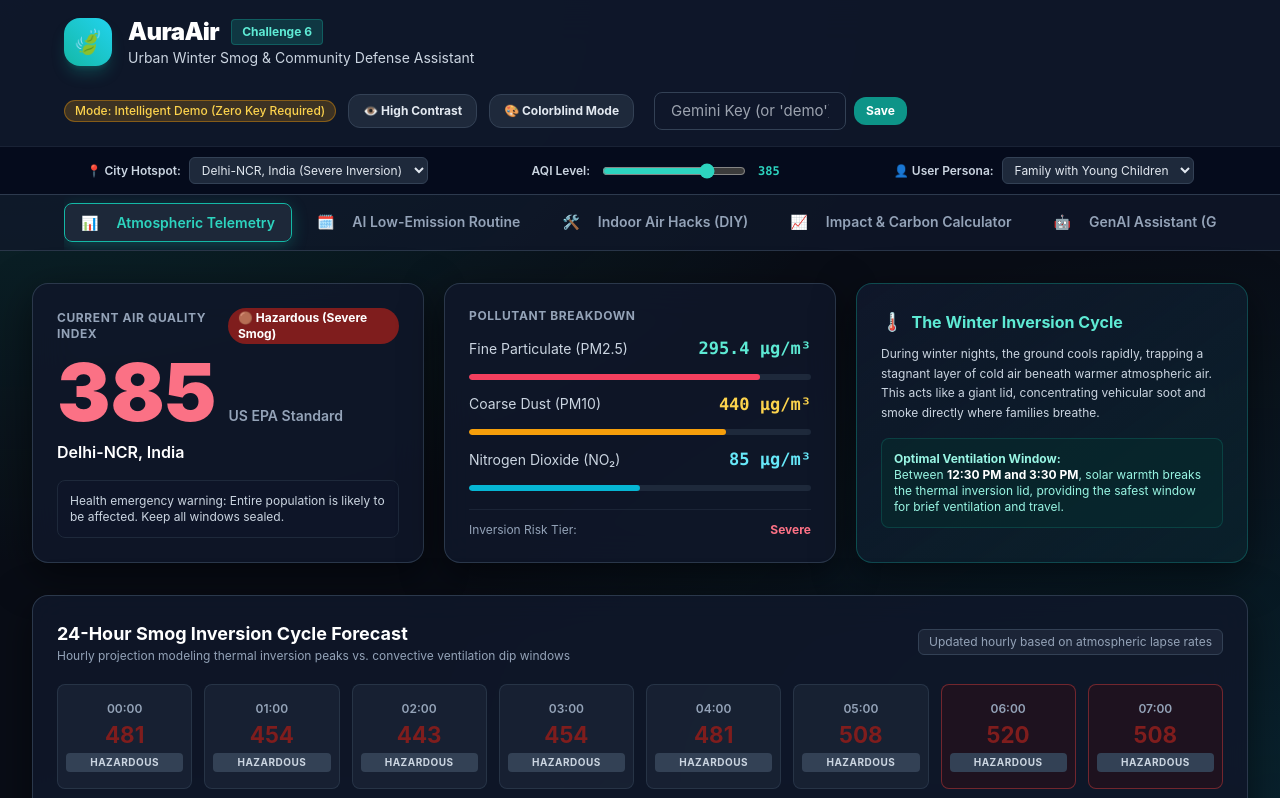
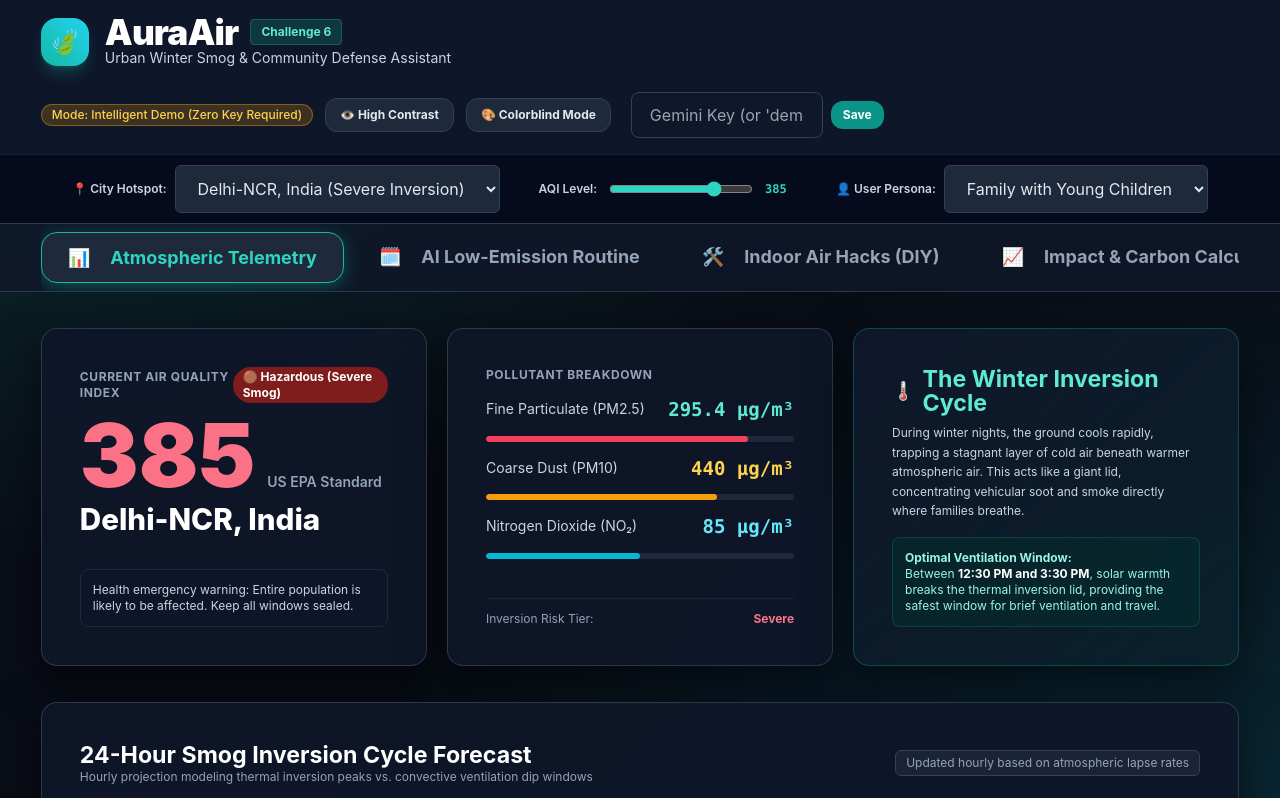
Before and after one commit to swatiicfai/PromptWars-Challenge-6, a website: page index.html in a window 1280 px wide. Shown: the top 798 px of the page. Drawn offline with nearby package versions, Linux system fonts and the light colour scheme.

Commit message:
style: upscale layout to 98% width and 19px base typography for large screens

```diff
--- a/css/styles.css
+++ b/css/styles.css
@@ -1,20 +1,20 @@
 /**
  * @file styles.css
  * @description Comprehensive Self-Contained Atmospheric Theme for AuraAir.
- * Scaled and optimized for widescreen displays with generous typography,
+ * Large-format widescreen styling with prominent typography,
  * expansive card containers, WCAG 2.1 AA/AAA compliance, High-Contrast mode,
  * and Colorblind accessibility patterns.
- * @version 1.1.0
+ * @version 1.2.0
  * @license MIT
  */
 
 :root {
   --bg-primary: #090d16;
   --bg-secondary: #0f172a;
-  --bg-card: rgba(15, 23, 42, 0.88);
+  --bg-card: rgba(15, 23, 42, 0.90);
   --bg-card-hover: rgba(30, 41, 59, 0.98);
-  --border-color: rgba(51, 65, 85, 0.8);
-  --border-glow: rgba(45, 212, 191, 0.45);
+  --border-color: rgba(51, 65, 85, 0.85);
+  --border-glow: rgba(45, 212, 191, 0.5);
 
   --accent-teal: #14b8a6;
   --accent-teal-light: #2dd4bf;
@@ -30,9 +30,9 @@
 
   --font-sans: 'Inter', system-ui, -apple-system, BlinkMacSystemFont, 'Segoe UI', Roboto, sans-serif;
   --radius-sm: 8px;
-  --radius-md: 14px;
-  --radius-lg: 20px;
-  --radius-xl: 28px;
+  --radius-md: 16px;
+  --radius-lg: 24px;
+  --radius-xl: 32px;
 
   --transition-fast: 150ms cubic-bezier(0.4, 0, 0.2, 1);
   --transition-normal: 250ms cubic-bezier(0.4, 0, 0.2, 1);
@@ -54,33 +54,54 @@ body {
   font-family: var(--font-sans);
   background-color: var(--bg-primary);
   color: var(--text-main);
-  line-height: 1.65;
-  font-size: 17px; /* Increased base font size */
+  line-height: 1.7;
+  font-size: 19px !important; /* Prominent base font */
   -webkit-font-smoothing: antialiased;
   background-image:
-    radial-gradient(at 0% 0%, rgba(20, 184, 166, 0.18) 0px, transparent 50%),
-    radial-gradient(at 100% 100%, rgba(6, 182, 212, 0.12) 0px, transparent 50%);
+    radial-gradient(at 0% 0%, rgba(20, 184, 166, 0.2) 0px, transparent 50%),
+    radial-gradient(at 100% 100%, rgba(6, 182, 212, 0.15) 0px, transparent 50%);
   background-attachment: fixed;
   display: flex;
   flex-direction: column;
 }
 
-/* Expanded Container for Widescreen */
+/* Expansive Widescreen Container */
 .max-w-7xl {
-  width: 95%;
-  max-width: 1680px; /* Generous width scaling */
-  margin-left: auto;
-  margin-right: auto;
-  padding-left: 24px;
-  padding-right: 24px;
+  width: 98% !important;
+  max-width: 1850px !important;
+  margin-left: auto !important;
+  margin-right: auto !important;
+  padding-left: 28px !important;
+  padding-right: 28px !important;
+}
+
+/* Typography Hierarchy */
+h1 {
+  font-size: 2.2rem !important;
+  font-weight: 900 !important;
+}
+
+h2 {
+  font-size: 1.85rem !important;
+  font-weight: 800 !important;
+}
+
+h3 {
+  font-size: 1.45rem !important;
+  font-weight: 700 !important;
+}
+
+h4 {
+  font-size: 1.15rem !important;
+  font-weight: 700 !important;
 }
 
 /* Header Styles */
 header[role="banner"] {
-  background: rgba(15, 23, 42, 0.96);
-  backdrop-filter: blur(20px);
-  -webkit-backdrop-filter: blur(20px);
-  border-bottom: 1px solid rgba(51, 65, 85, 0.85);
+  background: rgba(15, 23, 42, 0.98);
+  backdrop-filter: blur(24px);
+  -webkit-backdrop-filter: blur(24px);
+  border-bottom: 1px solid rgba(51, 65, 85, 0.9);
   position: sticky;
   top: 0;
   z-index: 50;
@@ -92,15 +113,15 @@ header[role="banner"] {
   flex-wrap: wrap;
   align-items: center;
   justify-content: space-between;
-  gap: 20px;
-  padding-top: 18px;
-  padding-bottom: 18px;
+  gap: 24px;
+  padding-top: 20px;
+  padding-bottom: 20px;
 }
 
 .header-context-bar {
-  background: rgba(8, 12, 22, 0.9);
-  border-top: 1px solid rgba(51, 65, 85, 0.7);
-  padding: 14px 0;
+  background: rgba(8, 12, 22, 0.95);
+  border-top: 1px solid rgba(51, 65, 85, 0.8);
+  padding: 16px 0;
 }
 
 .context-bar-inner {
@@ -108,32 +129,32 @@ header[role="banner"] {
   flex-wrap: wrap;
   align-items: center;
   justify-content: space-between;
-  gap: 20px;
-  font-size: 15px;
+  gap: 24px;
+  font-size: 16px;
 }
 
 /* Nav & Tabs */
 nav[role="navigation"] {
-  background: rgba(15, 23, 42, 0.75);
-  border-bottom: 1px solid rgba(51, 65, 85, 0.75);
+  background: rgba(15, 23, 42, 0.8);
+  border-bottom: 1px solid rgba(51, 65, 85, 0.8);
   width: 100%;
 }
 
 .tab-nav-container {
   display: flex;
-  gap: 12px;
+  gap: 14px;
   overflow-x: auto;
-  padding: 14px 0;
+  padding: 16px 0;
 }
 
 .tab-nav-btn {
   display: inline-flex;
   align-items: center;
-  gap: 10px;
-  padding: 12px 22px; /* Increased button sizing */
-  border-radius: var(--radius-md);
-  font-size: 16px; /* Larger tab text */
-  font-weight: 600;
+  gap: 12px;
+  padding: 14px 26px !important;
+  border-radius: var(--radius-md) !important;
+  font-size: 18px !important;
+  font-weight: 700 !important;
   color: var(--text-muted);
   background: transparent;
   border: 1px solid transparent;
@@ -144,21 +165,21 @@ nav[role="navigation"] {
 
 .tab-nav-btn:hover {
   color: var(--text-main);
-  background: rgba(30, 41, 59, 0.75);
+  background: rgba(30, 41, 59, 0.8);
 }
 
 .tab-nav-btn.active {
-  background: rgba(30, 41, 59, 0.98) !important;
+  background: rgba(30, 41, 59, 1) !important;
   color: var(--accent-teal-light) !important;
-  border: 1px solid var(--accent-teal) !important;
-  box-shadow: 0 4px 16px rgba(20, 184, 166, 0.28);
+  border: 1.5px solid var(--accent-teal) !important;
+  box-shadow: 0 4px 18px rgba(20, 184, 166, 0.35);
 }
 
 /* Main Content Area */
 main#main-content {
   flex: 1 0 auto;
-  padding-top: 32px;
-  padding-bottom: 48px;
+  padding-top: 36px;
+  padding-bottom: 60px;
   width: 100%;
 }
 
@@ -173,29 +194,49 @@ main#main-content {
 /* Glassmorphism Cards */
 .glass-card {
   background: var(--bg-card);
-  backdrop-filter: blur(18px);
-  -webkit-backdrop-filter: blur(18px);
+  backdrop-filter: blur(20px);
+  -webkit-backdrop-filter: blur(20px);
   border: 1px solid var(--border-color);
   border-radius: var(--radius-lg);
-  padding: 32px; /* Increased internal card padding */
-  box-shadow: 0 12px 40px 0 rgba(0, 0, 0, 0.5);
-  transition: border-color var(--transition-normal), box-shadow var(--transition-normal), transform var(--transition-normal);
+  padding: 38px !important;
+  box-shadow: 0 14px 45px 0 rgba(0, 0, 0, 0.55);
+  transition: border-color var(--transition-normal), box-shadow var(--transition-normal);
 }
 
 .glass-card:hover {
   border-color: var(--border-glow);
-  box-shadow: 0 18px 50px 0 rgba(20, 184, 166, 0.22);
+  box-shadow: 0 20px 60px 0 rgba(20, 184, 166, 0.25);
+}
+
+/* Routine Timeline Items */
+#tab-routine .flex.space-x-4 {
+  padding: 22px !important;
+  border-radius: var(--radius-md) !important;
+  margin-bottom: 18px !important;
+}
+
+#tab-routine .text-2xl {
+  font-size: 2.2rem !important;
+}
+
+#tab-routine h3 {
+  font-size: 1.25rem !important;
+}
+
+#tab-routine p {
+  font-size: 1.05rem !important;
+  line-height: 1.7;
 }
 
 /* Dashboard Metric Cards Grid */
 .telemetry-grid {
   display: grid;
   grid-template-columns: repeat(3, minmax(0, 1fr));
-  gap: 28px; /* Wider gap between cards */
-  margin-bottom: 32px;
+  gap: 32px;
+  margin-bottom: 36px;
 }
 
-@media (max-width: 1024px) {
+@media (max-width: 1100px) {
   .telemetry-grid {
     grid-template-columns: 1fr;
   }
@@ -203,7 +244,7 @@ main#main-content {
 
 /* Large AQI Value Display */
 #telemetryAqiVal {
-  font-size: 5rem !important; /* Huge bold display */
+  font-size: 5.5rem !important;
   line-height: 1;
 }
 
@@ -211,31 +252,37 @@ main#main-content {
 #hourlyForecastGrid {
   display: grid;
   grid-template-columns: repeat(12, minmax(0, 1fr));
-  gap: 12px;
-  margin-top: 20px;
+  gap: 14px;
+  margin-top: 24px;
 }
 
 #hourlyForecastGrid > div {
-  padding: 16px 8px; /* Taller hourly cards */
+  padding: 20px 10px !important;
+  border-radius: var(--radius-md) !important;
+}
+
+#hourlyForecastGrid .text-xs {
+  font-size: 14px !important;
 }
 
 #hourlyForecastGrid .text-lg {
-  font-size: 1.4rem !important; /* Bigger hourly AQI digits */
+  font-size: 1.6rem !important;
+  font-weight: 800 !important;
 }
 
-@media (max-width: 1400px) {
+@media (max-width: 1500px) {
   #hourlyForecastGrid {
     grid-template-columns: repeat(8, minmax(0, 1fr));
   }
 }
 
-@media (max-width: 900px) {
+@media (max-width: 950px) {
   #hourlyForecastGrid {
     grid-template-columns: repeat(6, minmax(0, 1fr));
   }
 }
 
-@media (max-width: 600px) {
+@media (max-width: 650px) {
   #hourlyForecastGrid {
     grid-template-columns: repeat(4, minmax(0, 1fr));
   }
@@ -247,48 +294,29 @@ select, input[type="text"], input[type="password"] {
   border: 1px solid #334155;
   color: #f8fafc;
   border-radius: var(--radius-sm);
-  padding: 10px 16px;
-  font-size: 15px; /* Larger form inputs */
+  padding: 12px 18px !important;
+  font-size: 16px !important;
   transition: border-color var(--transition-fast);
 }
 
 select:focus, input[type="text"]:focus, input[type="password"]:focus {
   outline: none;
   border-color: var(--accent-teal-light);
-  box-shadow: 0 0 0 3px rgba(45, 212, 191, 0.3);
+  box-shadow: 0 0 0 3px rgba(45, 212, 191, 0.35);
 }
 
 /* Range Sliders */
 input[type="range"] {
   accent-color: var(--accent-teal-light);
   cursor: pointer;
-  height: 8px;
+  height: 10px;
 }
 
-/* Buttons */
-button {
-  font-family: inherit;
-  cursor: pointer;
-  transition: all var(--transition-fast);
-}
-
-.btn-primary {
-  background-color: var(--accent-teal);
-  color: #ffffff;
-  font-weight: 700;
-  font-size: 16px;
-  border-radius: var(--radius-md);
-  padding: 12px 24px;
-  border: none;
-  display: inline-flex;
-  align-items: center;
-  gap: 10px;
-  box-shadow: 0 4px 16px rgba(20, 184, 166, 0.4);
-}
-
-.btn-primary:hover {
-  background-color: #0d9488;
-  transform: translateY(-1px);
+/* Action Buttons */
+#exportPlanBtn, .btn-primary {
+  padding: 14px 28px !important;
+  font-size: 17px !important;
+  border-radius: var(--radius-md) !important;
 }
 
 /* Skip link for Accessibility */
@@ -298,9 +326,9 @@ button {
   left: 10px;
   background: var(--accent-teal-light);
   color: #000000;
-  padding: 12px 22px;
+  padding: 14px 24px;
   font-weight: 800;
-  font-size: 16px;
+  font-size: 18px;
   z-index: 1000;
   border-radius: var(--radius-sm);
   transition: top var(--transition-fast);
@@ -377,8 +405,8 @@ body.colorblind-mode [data-status="hazardous"] {
 /* Footer */
 footer[role="contentinfo"] {
   background: #070a12;
-  border-top: 1px solid rgba(51, 65, 85, 0.75);
-  padding: 32px 0;
+  border-top: 1px solid rgba(51, 65, 85, 0.85);
+  padding: 36px 0;
   width: 100%;
 }
 
@@ -387,7 +415,7 @@ footer[role="contentinfo"] {
   flex-wrap: wrap;
   align-items: center;
   justify-content: space-between;
-  gap: 20px;
-  font-size: 15px;
+  gap: 24px;
+  font-size: 16px;
   color: var(--text-muted);
 }
```
